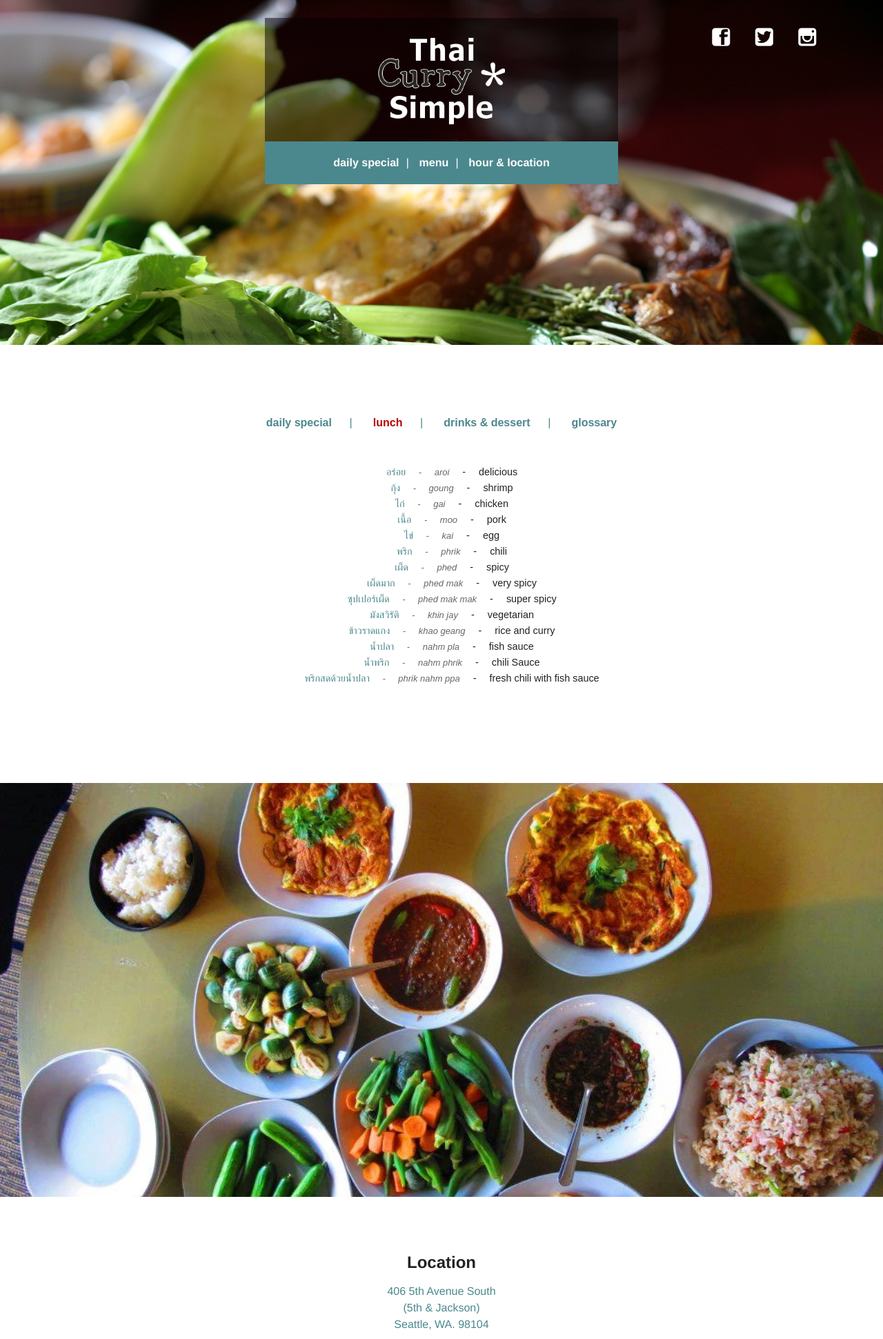
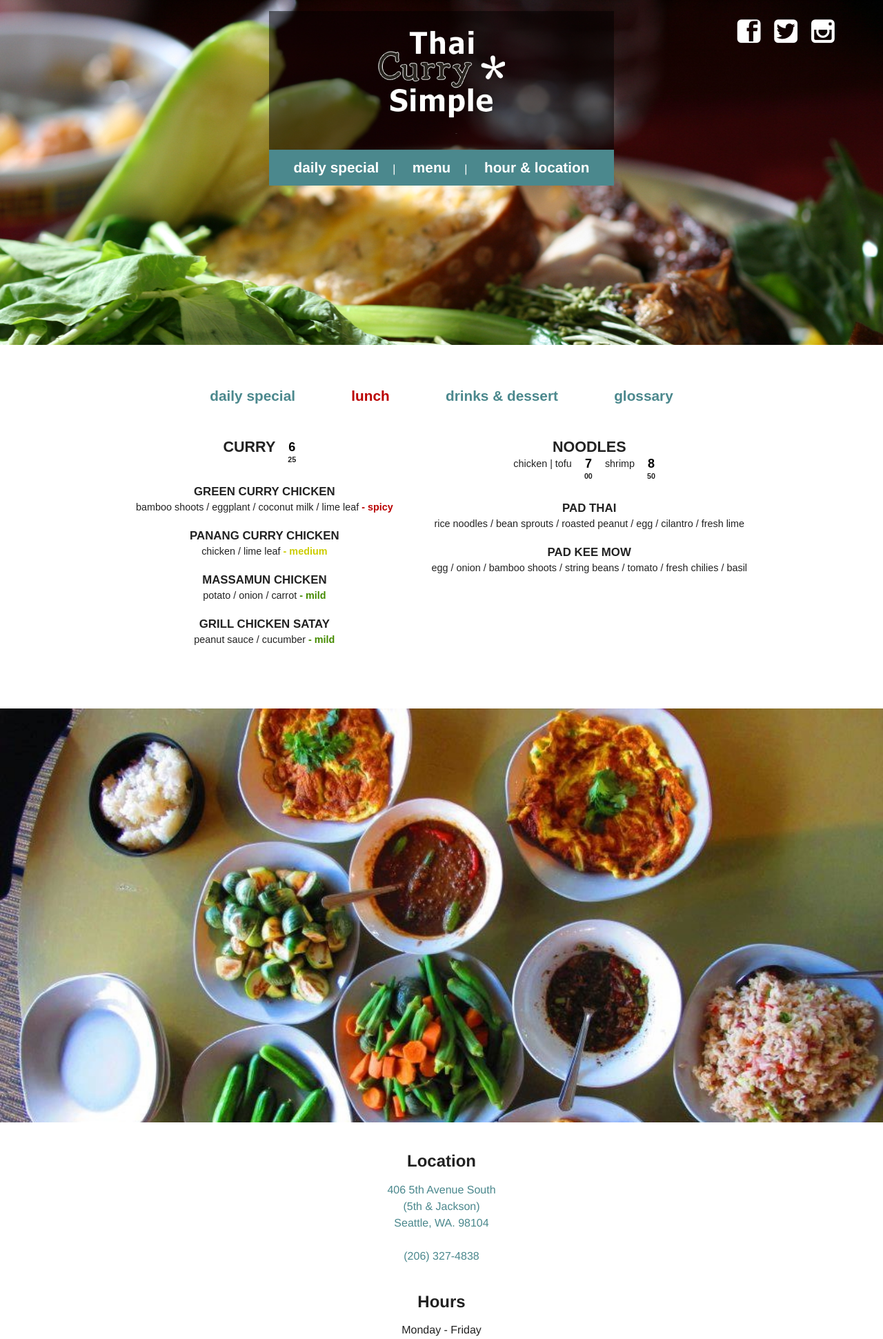
Before and after one commit to jacktandrew/thaicurrysimple, a PHP site: page / in a window 1280 px wide. Shown: the top 1941 px of the page at 69% size. Run offline with PHP 8.4, Linux system fonts and the light colour scheme.

Commit message:
change the layout

```diff
--- a/css/default.css
+++ b/css/default.css
@@ -23,8 +23,7 @@ a { text-decoration: none; color: #4B888D; }
 
 nav a {
     display: inline-block;
-    margin-bottom: 10px;
-    padding: 3%;
+    font-size: 1.3em;
     text-align: center;
     font-weight: bold;
     color: #4B888D;
@@ -34,6 +33,10 @@ nav a:hover {
     opacity: .7;
 }
 
+
+header nav li a {
+    padding: 15px 20px;
+}
 /* ==============
     MOBILE: Main
    ============== */
@@ -65,11 +68,7 @@ nav a:hover {
     INTERMEDIATE: Menu
    ==================== */
 
-    nav a {
-        padding: 2%;
-    }
-
-    nav li:after {
+    header nav li:after {
         content: "|";
         color: #4B888D;
     }
--- a/css/main.css
+++ b/css/main.css
@@ -1,38 +1,38 @@
 .greens {
-    position: absolute;
     top: 0;
     z-index: -1;
     height: 500px;
 }
 
-.main-container {
-    margin-top: 250px;
+.header-container {
+    position: absolute;
+    top: 2%;
+    width: 100%;
 }
 
-.header-container .social-icons {
+.social-icons {
     position: absolute;
     right: 1%;
     top: 5%;
-    width: 25%;
+    width: 20%;
 }
 
-.header-container header {
+header {
     background: rgba(1,1,1,0.5);
     display: inline-block;
-    margin: 2% auto;
-    width: 40%;
 }
 
-.header-container header nav {
-    padding-top: 10px;
+header, header ul {    width: 500px }
+
+header ul {
     background: #4B888D;
 }
 
-.header-container nav a {
+header nav a, .social-icons a {
     color: #fff;
 }
 
-.header-container nav li:after {
+header nav li:after {
     color: #fff;
 }
 
@@ -41,10 +41,8 @@
 .social-icons li {
     display: inline-block;
     font-size: 26px;
-    padding: 0 5%;
+    padding: 0 3%;
 }
-
-.social-icons li:after { content: ""; }
 
 h1.logo {
 	background: url("../img/logo_no_circle.png");
@@ -64,43 +62,88 @@ section.bg img {
 	min-width: 760px;
 }
 
-#menus, #location { padding: 5% 0 8%; }
+#menus, #location { padding: 25px 0 50px; }
 #location p, .hours p { margin: 2px 0; }
 
-@media only screen and (max-width: 480px) {
+
+@media only screen and (max-width: 800px) {
+    .social-icons {
+        width: 10%;
+        right: 3%;
+    }
+
+    .social-icons li {
+        padding: 20% 0;
+        display: block;
+    }
+
+    #menus .toggle {
+        margin-bottom: 30px;
+    }
+
+    #menus .toggle a:before {
+        content: "";
+    }
+
     #menus .toggle a {
         display: block;
     }
 }
 
-@media only screen and (max-width: 660px) {
-    .social-icons li {
-        display: block;
-        padding: 5% 0;
+@media only screen and (max-width: 720px) {
+
+    .social-icons {
+        width: 10%;
+        right: 10%;
+        top: 3%;
     }
 
     .menu {
         padding: 10px 20px !important;
     }
 
-    #menus .toggle a:before {
-        content: "";
+    header,
+    header ul {
+        width: 100%;
+    }
+
+    .header-container {
+        top: 0;
     }
 }
 
-@media only screen and (max-width: 1000px) {
-    .header-container header {
-        width: 50%;
+
+.logo_inline {
+    display: none;
+    max-width: 50%;
+}
+
+
+@media only screen and (min-width: 600px) {
+    nav.fixed ul {
+        position: fixed;
+        top: 0;
+    }
+
+    nav.fixed div {
+        background-color: rgba(1,1,1,0.5);
+        width: 100%;
+        height: 52px;
+        position: fixed;
+        top: 0;
+        left: 0;
+    }
+
+    nav.fixed div a {
+        float: left;
+    }
+
+}
+
+
+@media only screen and (min-width: 1100px) {
+    nav.fixed .logo_inline {
+        display: block;
+        margin: 2% 10%;
     }
 }
-
-@media only screen and (max-width: 700px) {
-    .header-container header {
-        width: 70%;
-    }
-
-    .header-container .social-icons {
-        width: 10%;
-        right: 3%;
-    }
-}
--- a/css/menu.css
+++ b/css/menu.css
@@ -36,7 +36,7 @@
     content: "";
 }
 
-#drinks_roti, #daily_special, #lunch { display: none; }
+#drinks_roti, #daily_special, #glossary { display: none; }
 
 .scheduled > div {
     opacity: 0.5;
@@ -76,7 +76,9 @@
     color: gray;
 }
 
-.toggle { margin: -30px 0 0; }
+.toggle a {
+    padding: 3%;
+}
 
 .toggle a.active {
     color: #BA0000;
--- a/index.html
+++ b/index.html
@@ -47,6 +47,9 @@
             <header class="wrapper clearfix">
                 <h1 class="logo">Thai Curry Simple</h1>
                 <nav>
+                    <div>
+                        <a href="#"><img class="logo_inline" src="img/logo_inline.png" /></a>
+                    </div>
                     <ul>
                         <li><a href="#daily_special">daily special</a></li>
                         <li><a href="#menus">menu</a></li>
--- a/js/main.js
+++ b/js/main.js
@@ -33,6 +33,29 @@ $(function(){
         });
     };
 
+    function fixMenuToTop() {
+        var fixed = false,
+            $logo = $('.logo'),
+            $nav = $('header nav');
+
+        $(document).scroll(function() {
+            if( $(this).scrollTop() > 200 ) {
+                if( !fixed ) {
+                    fixed = true;
+                    $logo.addClass('fixed');
+                    $nav.addClass('fixed');
+                }
+            } else {
+                if( fixed ) {
+                    fixed = false;
+                    $logo.removeClass('fixed');
+                    $nav.removeClass('fixed');
+                }
+            }
+        });
+    }
+
+    fixMenuToTop();
     listenForToggle();
     setDayOfWeek();
 });
```
Also changed, not shown: img/logo_inline.png (added).
